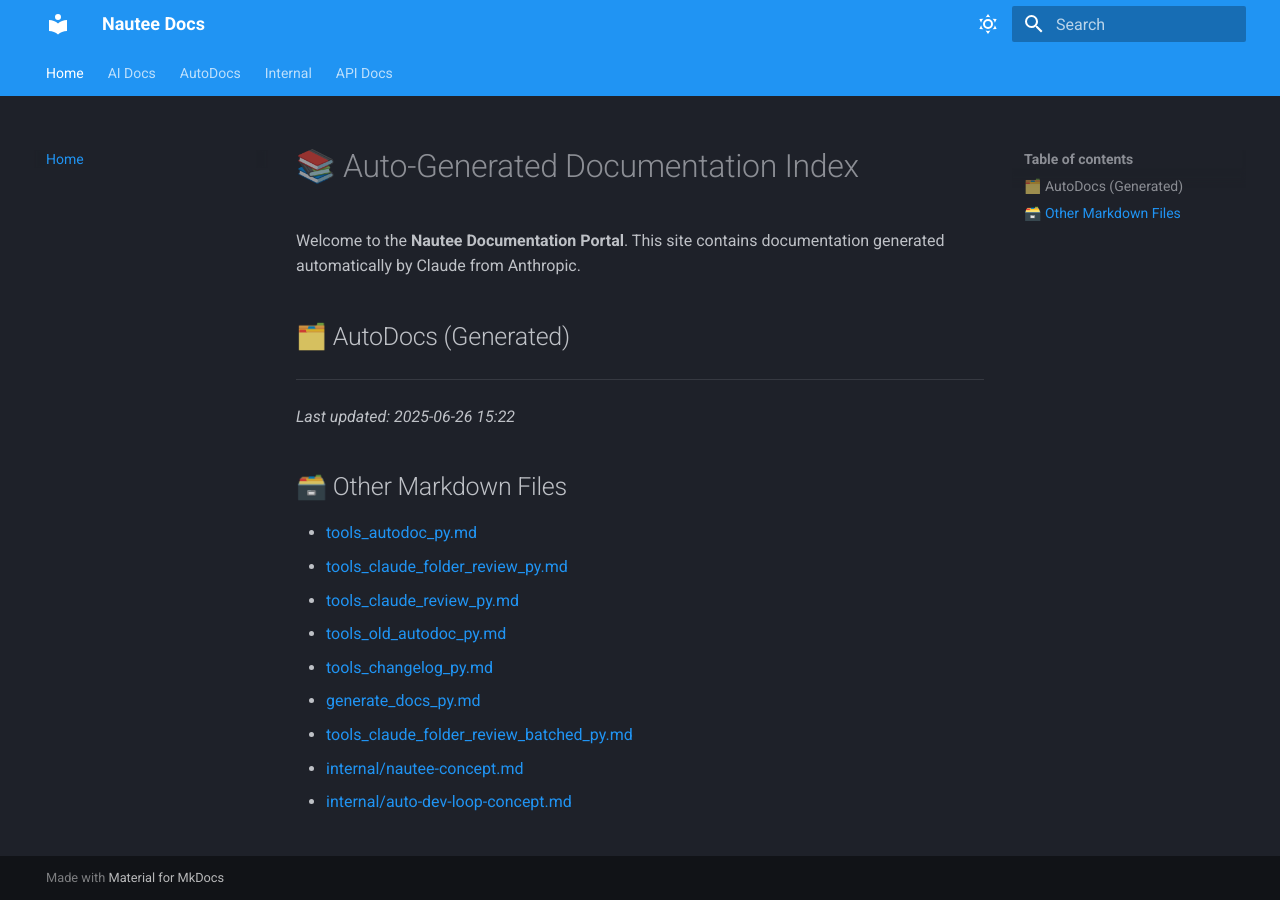
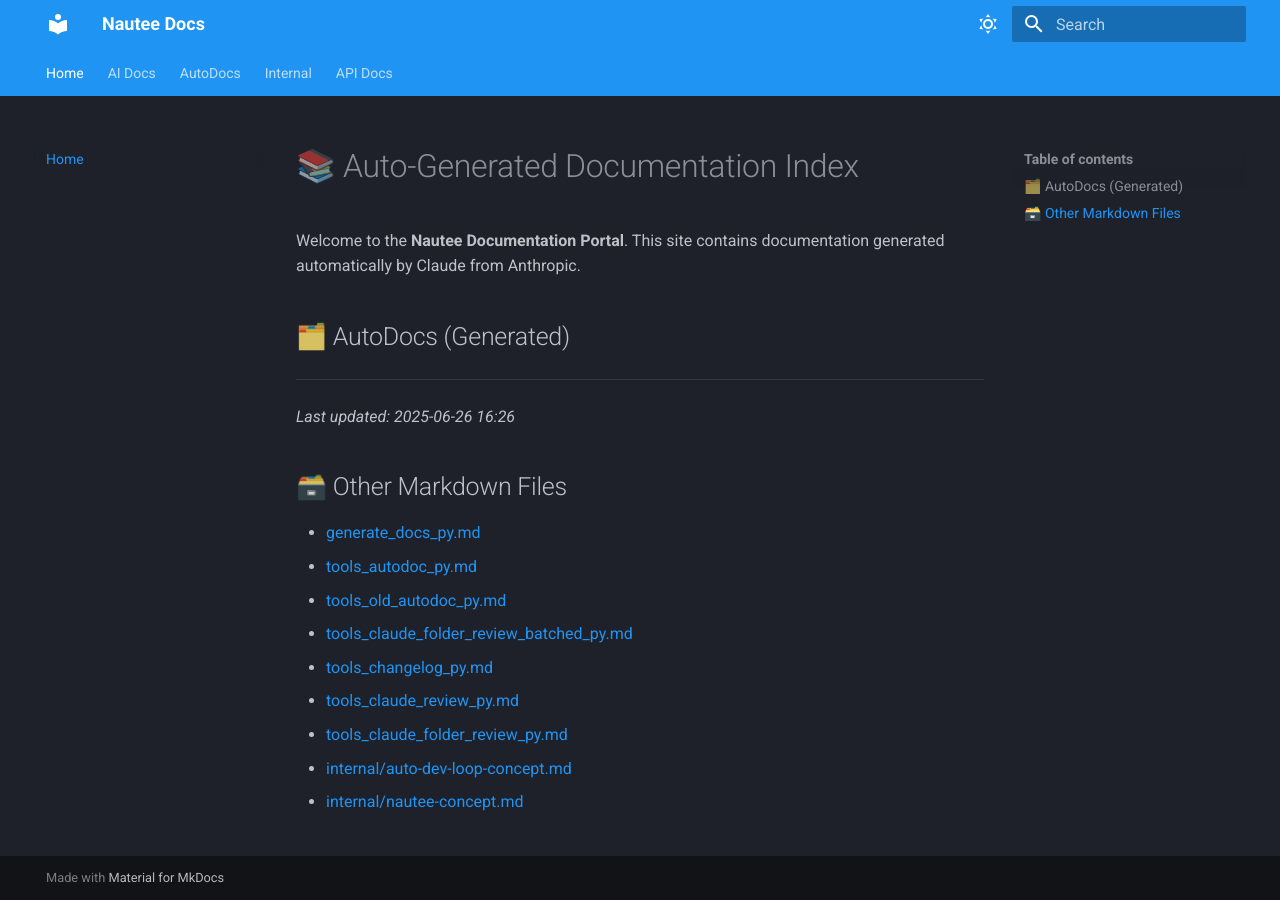
Before and after one commit to 48Nauts-Operator/nautee, an MkDocs documentation site: the page built from docs/index.md, in a window 1280 px wide. Built offline with MkDocs 1.6.1 and Material for MkDocs 9.7.7, drawn with Linux system fonts in a browser that asks for light colours.

```diff
--- a/docs/index.md
+++ b/docs/index.md
@@ -7,16 +7,16 @@ Welcome to the **Nautee Documentation Portal**. This site contains documentation
 
 ---
 
-_Last updated: 2025-06-26 15:22_
+_Last updated: 2025-06-26 16:26_
 
 ## 🗃️ Other Markdown Files
 
+- [generate_docs_py.md](generate_docs_py.md)
 - [tools_autodoc_py.md](tools_autodoc_py.md)
+- [tools_old_autodoc_py.md](tools_old_autodoc_py.md)
+- [tools_claude_folder_review_batched_py.md](tools_claude_folder_review_batched_py.md)
+- [tools_changelog_py.md](tools_changelog_py.md)
+- [tools_claude_review_py.md](tools_claude_review_py.md)
 - [tools_claude_folder_review_py.md](tools_claude_folder_review_py.md)
-- [tools_claude_review_py.md](tools_claude_review_py.md)
-- [tools_old_autodoc_py.md](tools_old_autodoc_py.md)
-- [tools_changelog_py.md](tools_changelog_py.md)
-- [generate_docs_py.md](generate_docs_py.md)
-- [tools_claude_folder_review_batched_py.md](tools_claude_folder_review_batched_py.md)
+- [internal/auto-dev-loop-concept.md](internal/auto-dev-loop-concept.md)
 - [internal/nautee-concept.md](internal/nautee-concept.md)
-- [internal/auto-dev-loop-concept.md](internal/auto-dev-loop-concept.md)
```
